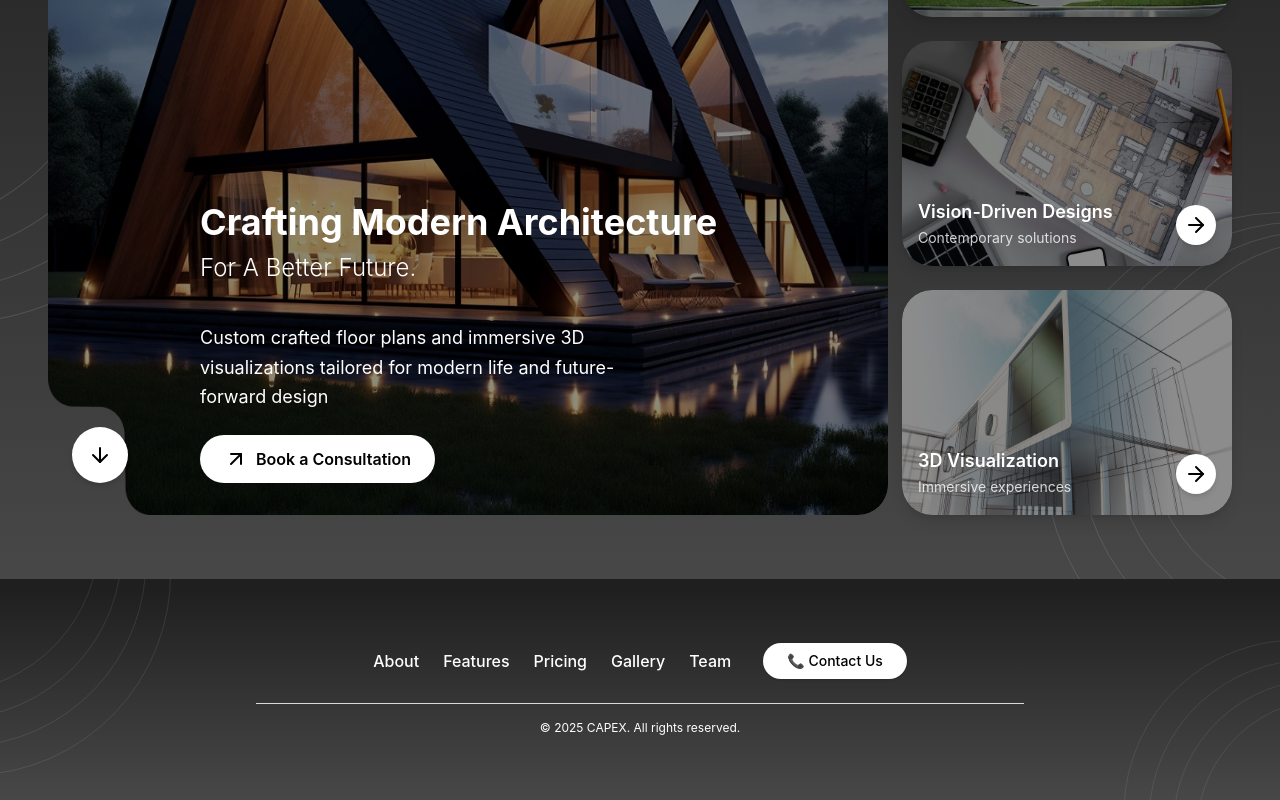
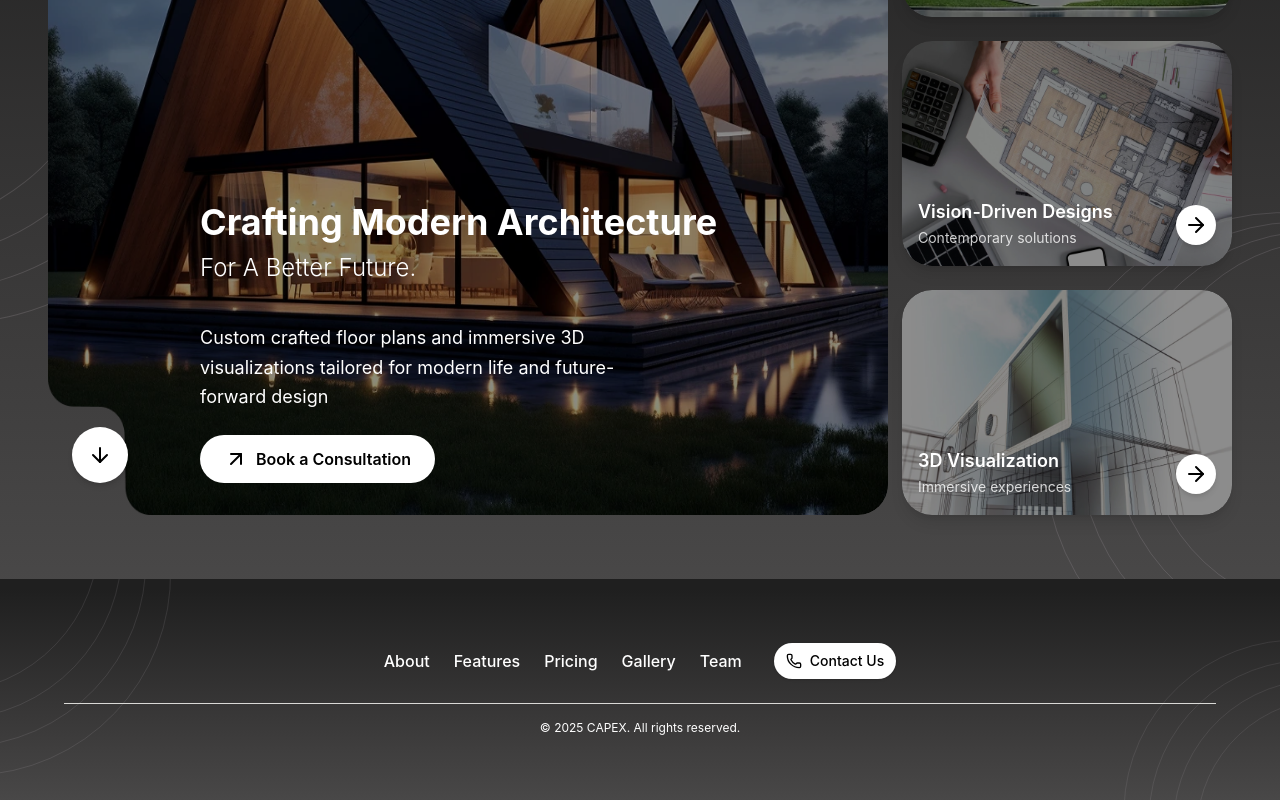
Before and after one commit to Capex-Org/Capex, a React (Vite) app in the folder capex-web/: page / in a window 1280 px wide. Shown: the part 272-1072 px from the top of the page. Built offline with nearby package versions, Linux system fonts and the light colour scheme.

Commit message:
footer fix

```diff
--- a/capex-web/src/layouts/Footer.tsx
+++ b/capex-web/src/layouts/Footer.tsx
@@ -1,4 +1,6 @@
+import { Button } from "@/components/ui/button";
 import SectionWrapper from "@/pages/home/components/SectionWrapper";
+import { Phone } from "lucide-react";
 
 export default function Footer() {
   return (
@@ -14,47 +16,47 @@ export default function Footer() {
       rightWidth="600px"
       rightHeight="600px"
     >
-      <footer className="relative text-center text-sm text-muted-foreground px-4 ">
-        {/* Nav + Button Container (Desktop Only) */}
+      <footer className="relative text-center text-sm text-muted-foreground px-4">
+        {/* Nav + Desktop Button */}
         <div className="flex flex-col items-center gap-4 md:flex-row md:justify-center md:gap-8 mb-6">
           {/* Navigation Links */}
           <nav className="flex flex-wrap justify-center gap-6 text-base font-medium text-white">
-            <a href="#about" className="hover::text-primary-600 transition">
+            <a href="#about" className="hover:text-primary-600 transition">
               About
             </a>
             <a href="#features" className="hover:text-primary-600 transition">
               Features
             </a>
-            <a href="#pricing" className="hover::text-primary-600 transition">
+            <a href="#pricing" className="hover:text-primary-600 transition">
               Pricing
             </a>
-            <a href="#gallery" className="hover::text-primary-600 transition">
+            <a href="#gallery" className="hover:text-primary-600 transition">
               Gallery
             </a>
-            <a href="#team" className="hover::text-primary-600 transition">
+            <a href="#team" className="hover:text-primary-600 transition">
               Team
             </a>
           </nav>
 
-          {/* Contact Button (Desktop Only) */}
-          <button className="hidden md:block px-6 py-2 rounded-full bg-white text-black font-medium shadow hover:bg-neutral-200 transition">
-            📞 Contact Us
-          </button>
+          {/* Contact Button (Desktop Only, spaced after nav) */}
+          <Button className="hidden md:flex px-6 py-2 rounded-full bg-white text-black font-medium shadow hover:bg-neutral-200 transition items-center gap-2">
+            <Phone /> Contact Us
+          </Button>
         </div>
 
         {/* Divider */}
-        <hr className="border-t border-border w-full max-w-3xl mx-auto mb-4" />
+        <hr className="border-t border-border w-full max-w-3xl md:max-w-6xl mx-auto mb-4" />
 
-        {/* Copyright + Contact (Mobile Only + Desktop Layout) */}
-        <div className="flex flex-row w-full justify-evenly items-center gap-3 md:flex-row md:justify-center">
-          <p className="text-xs  text-white">
+        {/* Copyright + Mobile Contact */}
+        <div className="flex  flex-row w-full justify-center items-center gap-4 md:justify-center md:max-w-6xl mx-auto">
+          <p className="text-xs text-white">
             © {new Date().getFullYear()} CAPEX. All rights reserved.
           </p>
 
           {/* Contact Button (Mobile Only) */}
-          <button className="md:hidden px-6 py-2 rounded-full bg-white text-black font-medium shadow hover:bg-neutral-200 transition">
-            📞 Contact Us
-          </button>
+          <Button className="md:hidden px-6 py-2 rounded-full bg-white text-black font-medium shadow hover:bg-neutral-200 transition flex items-center gap-2">
+            <Phone /> Contact Us
+          </Button>
         </div>
       </footer>
     </SectionWrapper>
```
